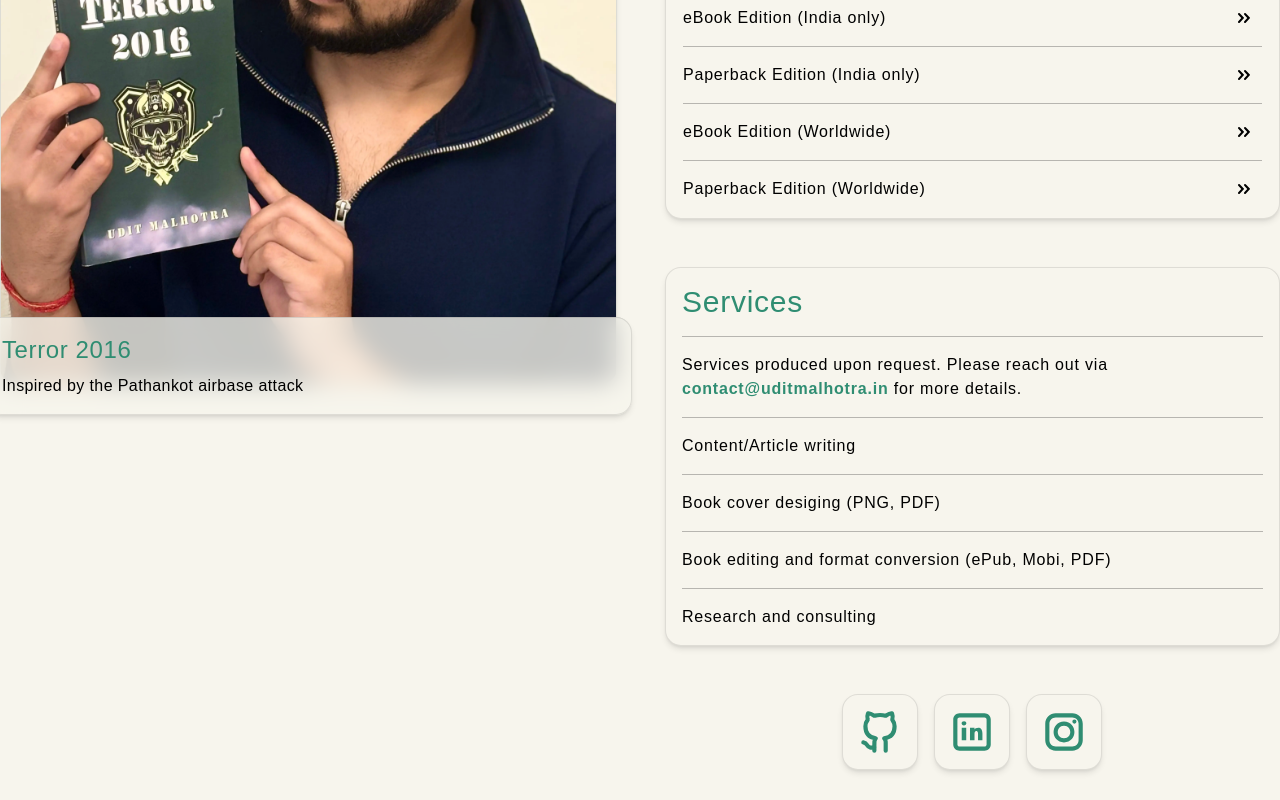
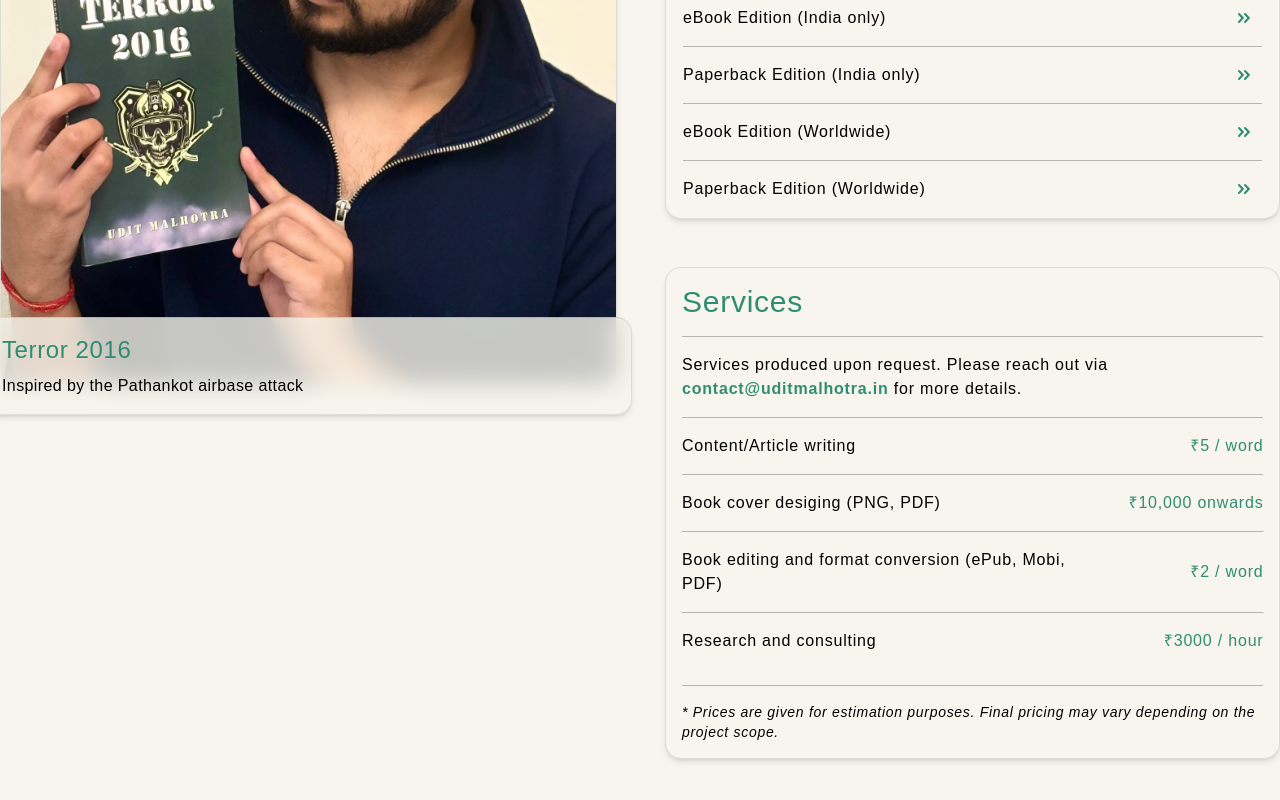
Before and after one commit to uditmalhotraa/udit-portfolio, a React (Vite) app: page /#/ in a window 1280 px wide. Shown: the part 460-1260 px from the top of the page. Built offline with nearby package versions, Linux system fonts and the light colour scheme.

Commit message:
Pricing fixing

```diff
--- a/src/components/Home.jsx
+++ b/src/components/Home.jsx
@@ -77,7 +77,7 @@ export const Home = () => {
                     >
                       {bookDataDetail?.link}
                       <ArrowRightIcon
-                        className={`transition-all duration-300 transform fill-black dark:fill-white group-hover:translate-x-1 group-hover:fill-accent-light dark:group-hover:fill-accent-dark`}
+                        className={`transition-all duration-300 transform group-hover:translate-x-1 fill-accent-light dark:fill-accent-dark`}
                       />
                     </a>
                   </div>
@@ -100,7 +100,7 @@ export const Home = () => {
             Services produced upon request. Please reach out via{" "}
             <span
               href="mailto:contact@uditmalhotra.in"
-              className="font-bold cursor-pointer text-accent-light dark:text-accent-dark"
+              className="font-bold cursor-pointer text-accent-light dark:text-accent-dark hover:underline"
             >
               contact@uditmalhotra.in
             </span>{" "}
@@ -108,31 +108,51 @@ export const Home = () => {
           </p>
         </div>
         <div
-          className={`flex flex-row items-center w-full border-t border-gray/30 dark:border-cream/30 mt-4 pt-4`}
+          className={`flex flex-row items-center justify-between w-full border-t border-gray/30 dark:border-cream/30 mt-4 pt-4`}
         >
-          <p className="font-poppins gap-[6px] w-full tracking-wider text-base font-normal text-black dark:text-white">
+          <p className="font-poppins gap-[6px] tracking-wider text-base font-normal text-black dark:text-white">
             Content/Article writing
+          </p>
+          <p className="font-poppins text-right gap-[6px] tracking-wider text-base font-light text-accent-light dark:text-accent-dark">
+            ₹5 / word
           </p>
         </div>
         <div
-          className={`flex flex-row items-center w-full border-t border-gray/30 dark:border-cream/30 mt-4 pt-4`}
+          className={`flex flex-row items-center justify-between w-full border-t border-gray/30 dark:border-cream/30 mt-4 pt-4`}
         >
-          <p className="font-poppins gap-[6px] w-full tracking-wider text-base font-normal text-black dark:text-white">
+          <p className="font-poppins gap-[6px] tracking-wider text-base font-normal text-black dark:text-white">
             Book cover desiging (PNG, PDF)
+          </p>
+          <p className="font-poppins text-right gap-[6px] tracking-wider text-base font-light text-accent-light dark:text-accent-dark">
+            ₹10,000 onwards
           </p>
         </div>
         <div
-          className={`flex flex-row items-center w-full border-t border-gray/30 dark:border-cream/30 mt-4 pt-4`}
+          className={`flex flex-row items-center justify-between w-full border-t border-gray/30 dark:border-cream/30 mt-4 pt-4`}
         >
-          <p className="font-poppins gap-[6px] w-full tracking-wider text-base font-normal text-black dark:text-white">
+          <p className="font-poppins gap-[6px] max-w-[70%] tracking-wider text-base font-normal text-black dark:text-white">
             Book editing and format conversion (ePub, Mobi, PDF)
+          </p>
+          <p className="font-poppins text-right gap-[6px] tracking-wider text-base font-light text-accent-light dark:text-accent-dark">
+            ₹2 / word
           </p>
         </div>
         <div
-          className={`flex flex-row items-center w-full border-t border-gray/30 dark:border-cream/30 mt-4 py-4`}
+          className={`flex flex-row items-center justify-between w-full border-t border-gray/30 dark:border-cream/30 mt-4 py-4`}
         >
-          <p className="font-poppins gap-[6px] w-full tracking-wider text-base font-normal text-black dark:text-white">
+          <p className="font-poppins gap-[6px] tracking-wider text-base font-normal text-black dark:text-white">
             Research and consulting
+          </p>
+          <p className="font-poppins text-right gap-[6px] tracking-wider text-base font-light text-accent-light dark:text-accent-dark">
+            ₹3000 / hour
+          </p>
+        </div>
+        <div
+          className={`flex flex-row items-center justify-between w-full border-t border-gray/30 dark:border-cream/30 mt-4 py-4`}
+        >
+          <p className="font-poppins gap-[6px] italic tracking-wider text-sm font-light text-black dark:text-white">
+            * Prices are given for estimation purposes. Final pricing may vary
+            depending on the project scope.
           </p>
         </div>
       </div>
```
